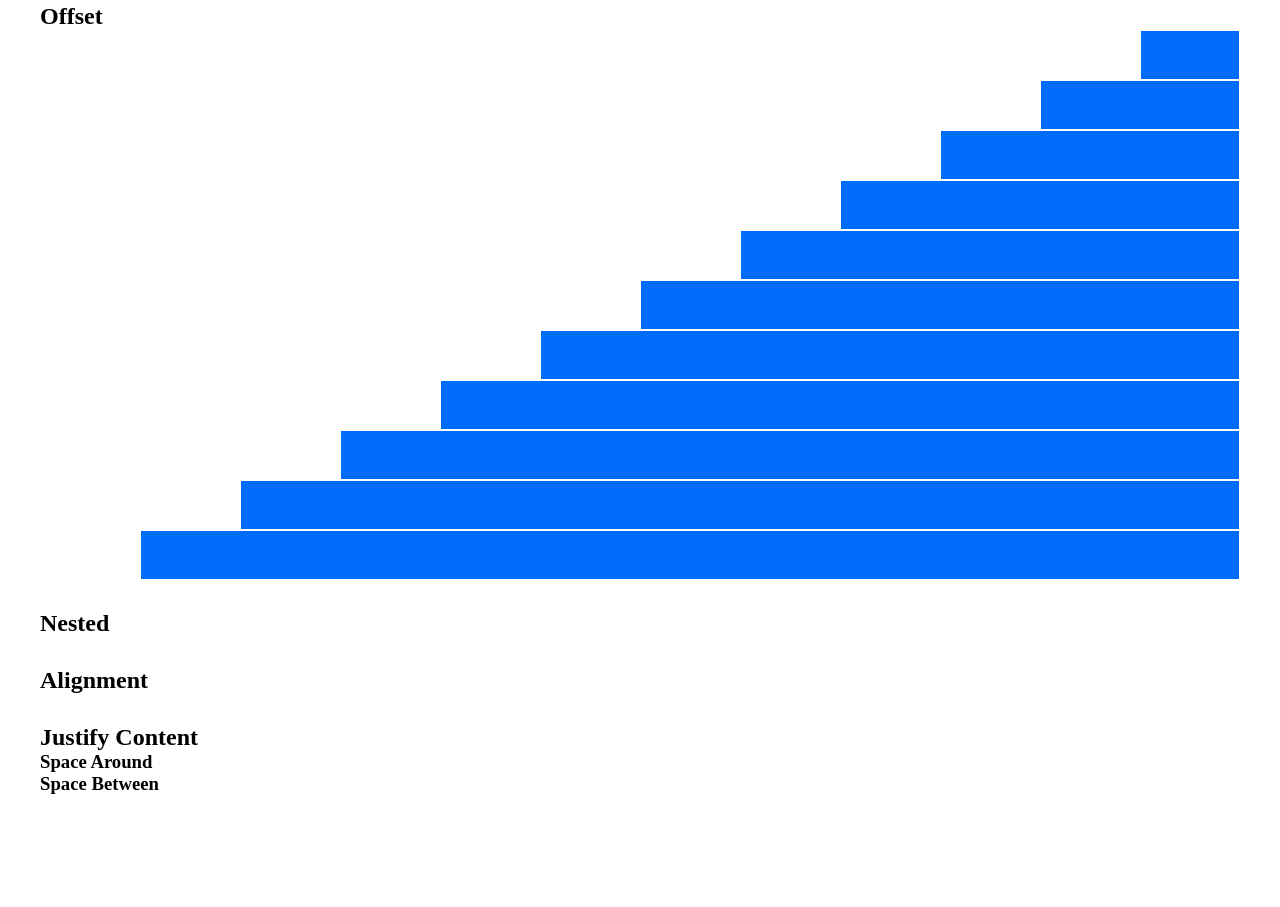
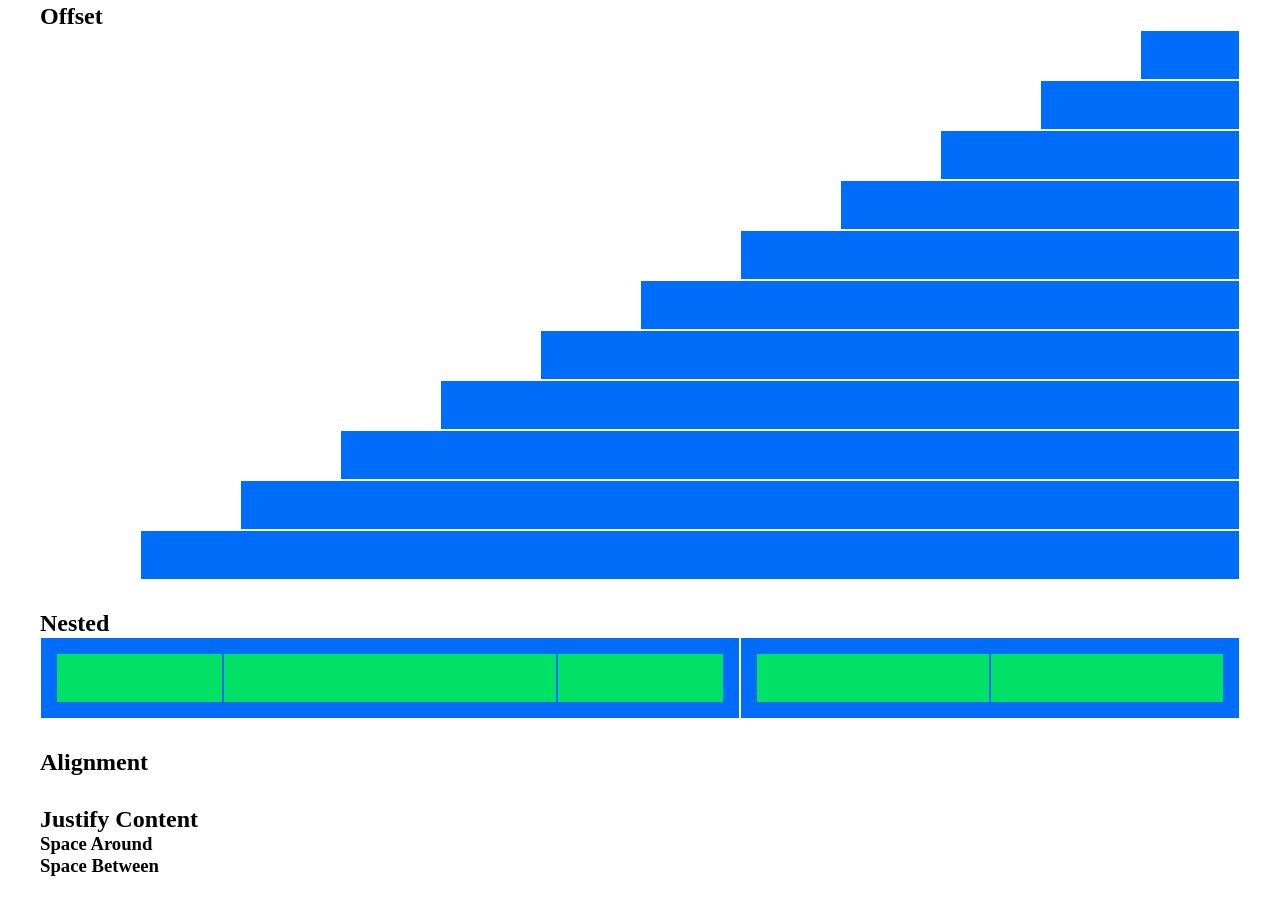
Before and after one commit to francescorossi1/html-css-12bool, a plain HTML site: page index.html in a window 1280 px wide. Shown: the part 766-1673 px from the top of the page. Before the commit the page ends 1591 px from the top, so only its background shows below. Drawn offline with Linux system fonts and the light colour scheme.

Commit message:
exercise 3 done

```diff
--- a/index.html
+++ b/index.html
@@ -289,7 +289,33 @@
         </div>
         <div class="section">
             <h2>Nested</h2>
-            <div class="wrapper mb-30"></div>
+            <div class="wrapper mb-30">
+                <div class="row">
+                    <div class="col-7">
+                        <div class="row card bg-blue white">
+                            <div class="col-3">
+                                <div class="card-nested bg-green"></div>
+                            </div>
+                            <div class="col-6">
+                                <div class="card-nested bg-green"></div>
+                            </div>
+                            <div class="col-3">
+                                <div class="card-nested bg-green"></div>
+                            </div>
+                        </div>
+                    </div>
+                    <div class="col-5">
+                        <div class="row card bg-blue white">
+                            <div class="col-6">
+                                <div class="card-nested bg-green"></div>
+                            </div>
+                            <div class="col-6">
+                                <div class="card-nested bg-green"></div>
+                            </div>
+                        </div>
+                    </div>
+                </div>
+            </div>
         </div>
         <div class="section">
             <h2>Alignment</h2>
```
